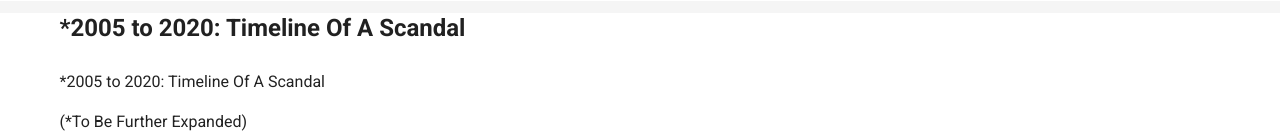
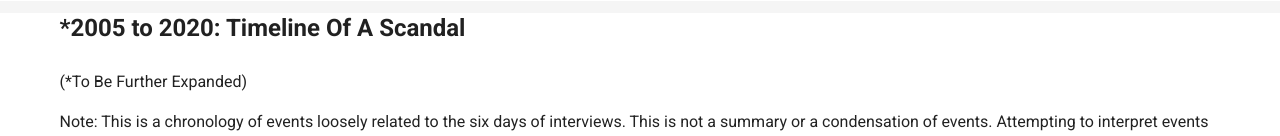
Before and after one commit to JesseStew/ode-to-martha-mitchell, a Vue app: page /time-line in a window 1280 px wide. Shown: the part 787-923 px from the top of the page. Built offline with nearby package versions, Linux system fonts and the light colour scheme.

Commit message:
Timeline

```diff
--- a/src/views/TimeLine.vue
+++ b/src/views/TimeLine.vue
@@ -11,9 +11,6 @@
 				</h2>
 			</v-col>
 			<v-col>
-				<p>
-					*2005 to 2020: Timeline Of A Scandal
-				</p>
 				<p>
 					(*To Be Further Expanded)
 				</p>
```
